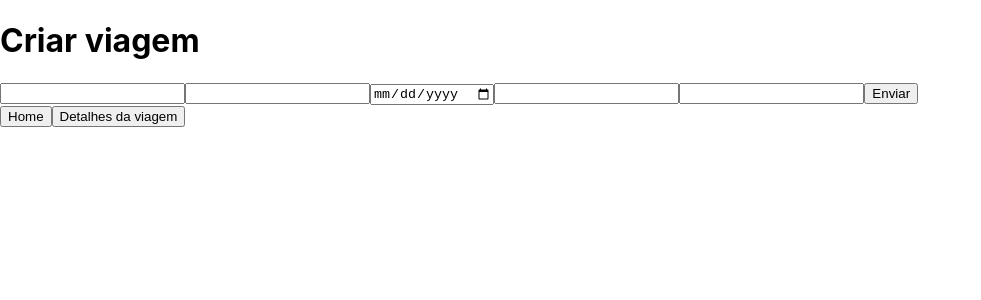
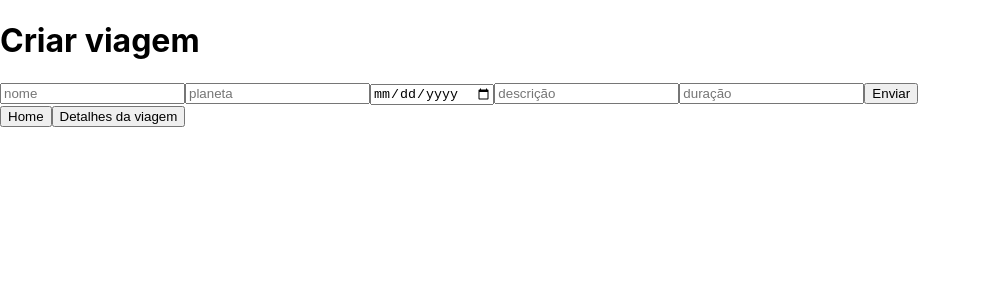
Before and after one commit to future4code/Thiago-Brito, a React (Create React App) app in the folder semana10/Projeto/labex/: page /trips/create in a window 1280 px wide. Shown: the top 300 px of the page, without its empty margins (0-981 px from the left). Built offline with nearby package versions, Linux system fonts and the light colour scheme; no server answers; sample sign-in values are in the browser's storage.

Commit message:
formularios incompletos pt2

```diff
--- a/semana10/Projeto/labex/src/screens/ApplicationFormPage.js
+++ b/semana10/Projeto/labex/src/screens/ApplicationFormPage.js
@@ -3,9 +3,10 @@ import {useHistory} from 'react-router-dom'
 import { useForm } from "../hooks/useForm";
 
 
+
 export default function ApplicationFormPage() {
   const history = useHistory()
-  const { form, onChange, resetState } = useForm({
+  const { form, onChange, resetState,setSelectCountry  } = useForm({
     name: "",
     age: 0,
     applicationText: "",
@@ -27,6 +28,17 @@ export default function ApplicationFormPage() {
 
   const goToHome = () =>{
     history.push("/")
+  }
+  const getCountry = () =>{
+    axios.get("https://restcountries.eu/rest/v2/all")
+    .then((response)=>{
+      setSelectCountry(response.data)
+      console.logo(response.dat)
+    })
+    .catch((error)=>{
+      console.log(error)
+    })
+
   }
   return (
     <div>
--- a/semana10/Projeto/labex/src/screens/CreateTripPage.js
+++ b/semana10/Projeto/labex/src/screens/CreateTripPage.js
@@ -1,4 +1,4 @@
-import React,{useState, useEffect} from "react";
+import React,{useEffect,useState} from "react";
 import {useHistory} from 'react-router-dom'
 import axios from "axios";
 import { useForm } from "../hooks/useForm";
@@ -21,7 +21,7 @@ export default function CreateTripPage() {
     onChange(name, value);
   };
 
-  const handleSubmittion = (event) => {
+  const handleSubmission = (event) => {
     event.preventDefault();
 
     console.log(form);
@@ -46,8 +46,16 @@ export default function CreateTripPage() {
   }, [history]);
 
   const createTrip = () => {
+    const body = {
+      name:form.name,
+      planet:form.planet,
+      date:form.date,
+      description:form.description,
+      duration:form.duration
+    }
+
     axios
-      .post(`${baseUrl}/trip/`, {
+      .post(`${baseUrl}/trips/`,body, {
         headers: {
           auth: localStorage.getItem("token")
         }
@@ -66,14 +74,15 @@ export default function CreateTripPage() {
       <h1>
           Criar viagem
       </h1>
-      <form onSubmit={handleSubmittion}>
+      <form onSubmit={handleSubmission}>
         <input
           value={form.name}
           name="name"
           onChange={handleInputChange}
           type="text"
-          pattern="[A-Za-z]{3,}"
-          title="Nó minimo 3 letras"
+          pattern="^(?=.{5,})\p*(\s\p *)?$"
+          title="Nó minimo 5 letras"
+          placeholder="nome"
           required
         />
         <input
@@ -81,6 +90,7 @@ export default function CreateTripPage() {
           name="planet"
           onChange={handleInputChange}
           type="text"
+          placeholder="planeta"
           required
         />
         <input
@@ -95,6 +105,7 @@ export default function CreateTripPage() {
           name="description"
           onChange={handleInputChange}
           type="text"
+          placeholder="descrição"
           required
         />
         <input
@@ -102,6 +113,7 @@ export default function CreateTripPage() {
           name="duration"
           onChange={handleInputChange}
           type="number"
+          placeholder="duração"
           required
         />
         <button>Enviar</button>
```
